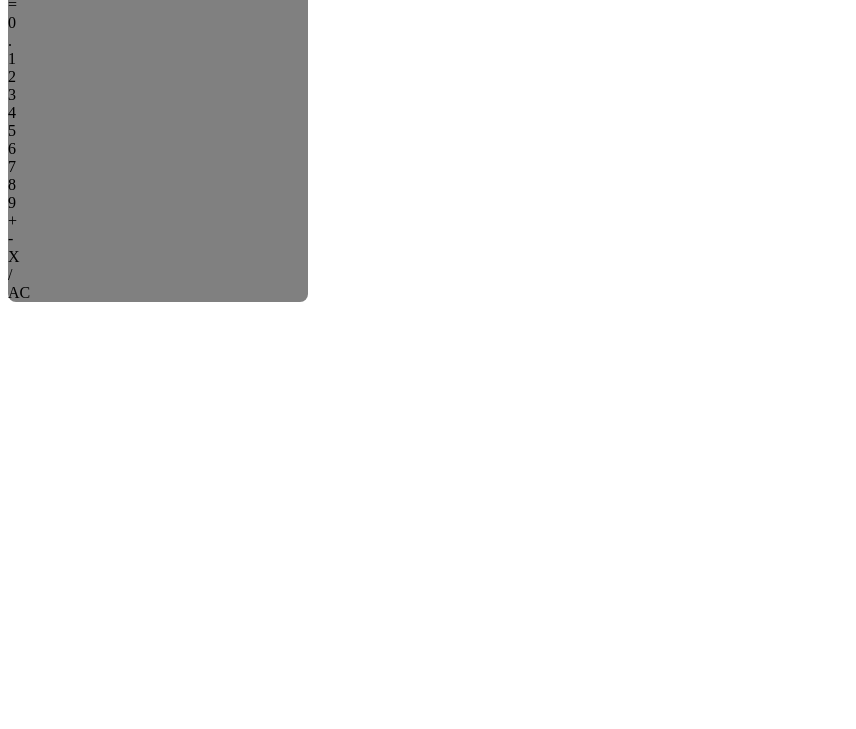
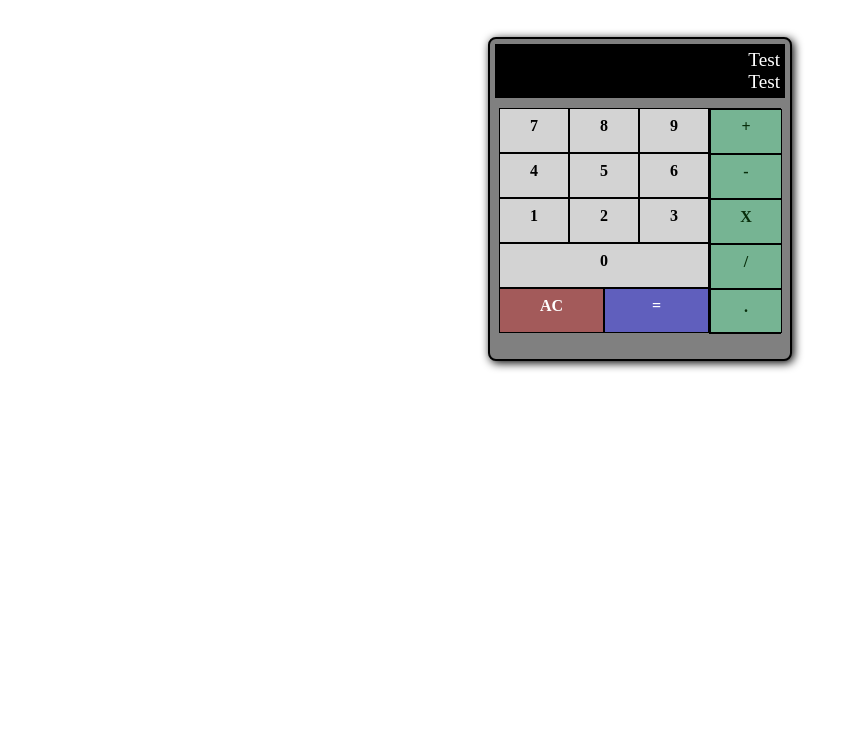
Before and after one commit to JeremyDuncan/Calculator, a plain HTML site: page index.html in a window 1280 px wide. Shown: the part 71-800 px from the top of the page, without its empty margins (0-856 px from the left). Drawn offline with nearby package versions, Linux system fonts and the light colour scheme.

Commit message:
updated css to give calculator appearance

```diff
--- a/App.js
+++ b/App.js
@@ -65,6 +65,7 @@ class ReactApp extends React.Component {
   render() {
     return (
       <div >
+        <h1>Calculator App</h1>
         <div id="calculator">
 
           {/* Display */}
@@ -77,16 +78,18 @@ class ReactApp extends React.Component {
             </div>
           </div>
 
-          {/* Equals */}
-          <div id="equals" onClick={() => {this.function()}}> = </div>
+            <div id="key-pad">
+              <div id="num-container">
+                <div id="num-row-4">
+                  <div id="seven" onClick={() => {this.enterNumber(7)}}> 7 </div>
+                  <div id="eight" onClick={() => {this.enterNumber(8)}}> 8 </div>
+                  <div id="nine"  onClick={() => {this.enterNumber(9)}}> 9 </div>
+                </div>
 
-          <div id="num-container">
-            <div id="num-row-1">
-              {/* Numbers */}
-              <div id="zero"  onClick={() => {this.enterNumber(0)}}> 0 </div>
-
-              {/* Decimal */}
-              <div id="decimal"  onClick={() => {this.function()}}> . </div>
+                <div id="num-row-3">
+                  <div id="four"  onClick={() => {this.enterNumber(4)}}> 4 </div>
+                  <div id="five"  onClick={() => {this.enterNumber(5)}}> 5 </div>
+                  <div id="six"   onClick={() => {this.enterNumber(6)}}> 6 </div>
                 </div>
 
                 <div id="num-row-2">
@@ -95,33 +98,30 @@ class ReactApp extends React.Component {
                   <div id="three" onClick={() => {this.enterNumber(3)}}> 3 </div>
                 </div>
 
-            <div id="num-row-3">
-              <div id="four"  onClick={() => {this.enterNumber(4)}}> 4 </div>
-              <div id="five"  onClick={() => {this.enterNumber(5)}}> 5 </div>
-              <div id="six"   onClick={() => {this.enterNumber(6)}}> 6 </div>
+                <div id="num-row-1">
+                  {/* Numbers */}
+                  <div id="zero"  onClick={() => {this.enterNumber(0)}}> 0 </div>
                 </div>
 
-            <div id="num-row-4">
-              <div id="seven" onClick={() => {this.enterNumber(7)}}> 7 </div>
-              <div id="eight" onClick={() => {this.enterNumber(8)}}> 8 </div>
-              <div id="nine"  onClick={() => {this.enterNumber(9)}}> 9 </div>
+                <div id="num-row-0">
+                  {/* Clear */}
+                  <div id="clear"    onClick={() => {this.clearScreen()}}> AC </div>
+                  {/* Equals */}
+                  <div id="equals" onClick={() => {this.function()}}> = </div>
+                </div>
               </div>
 
-          </div>
-
+              <div id="arithmatic-operators">
                 {/* Arithmetic Operators */}
                 <div id="add"      onClick={() => {this.function()}}> + </div>
                 <div id="subtract" onClick={() => {this.function()}}> - </div>
                 <div id="multiply" onClick={() => {this.function()}}> X </div>
                 <div id="divide"   onClick={() => {this.function()}}> / </div>
-
-
-
-          {/* Clear */}
-          <div id="clear"    onClick={() => {this.clearScreen()}}> AC </div>
-
+                {/* Decimal */}
+                <div id="decimal"  onClick={() => {this.function()}}> . </div>
               </div>
-
+            </div>
+        </div>
 
 {/* // User Story #7: At any time, pressing the clear button clears the input and output values, and returns the calculator to its initialized state; 0 should be shown in the element with the id of display. */}
 
--- a/style.css
+++ b/style.css
@@ -1,20 +1,259 @@
+h1 {
+  text-align: center;
+}
 #calculator {
   display: flex;
   flex-direction: column;
   width: 300px;
   background-color: grey;
+  border: solid 2px black;
   border-radius: 8px;
+  height: 320px;
+  box-shadow: 2px 2px 10px black;
+  margin: auto;
+  margin-top: 50px;
 }
 #calc-displays {
   display: flex;
   flex-direction: column;
   margin: auto;
   margin-top: 5px;
+  margin-bottom: 5px;
   padding: 5px;
   width: 280px;
   background-color: rgb(0, 0, 0);
-
   color: white;
   text-align: right;
   font-size: 1.2rem;
 }
+
+#key-pad {
+  margin: auto;
+  margin-top: 5px;
+  display: flex;
+  flex-direction: row;
+  width:280px;
+  height: 200px;
+  justify-content: center;
+  margin-bottom: 5px;
+}
+
+/* ============ CONTAINS THE NUMBERS =============*/
+
+#num-container {
+  display: flex;
+  flex-direction: column;
+  width: 210px;
+}
+
+/* ============ Row 0 =============*/
+#num-row-0 {
+  display: flex;
+  flex-direction: row;
+  width: 100%;
+  background-color:lightgray;
+}
+#clear {
+  margin: auto;
+  text-align: center;
+  width: 50%;
+  height: 35px;
+  border: 1px solid black;
+  padding-top: 8px;
+  background-color: rgb(163, 90, 90);
+  font-weight: bold;
+  color: white;
+}
+#equals {
+  margin: auto;
+  text-align: center;
+  width: 50%;
+  height: 35px;
+  border: 1px solid black;
+  padding-top: 8px;
+  background-color: rgb(96, 95, 189);
+  font-weight: bold;
+  color: white;
+}
+
+
+/* ============ Row 1 =============*/
+#num-row-1 {
+  display: flex;
+  flex-direction: row;
+  width: 210px;
+  background-color:lightgray;
+}
+#zero {
+  margin: auto;
+  text-align: center;
+  width: 210px;
+  height: 35px;
+  border: 1px solid black;
+  padding-top: 8px;
+  font-weight: bold;
+}
+
+
+/* ============ Row 2=============*/
+#num-row-2 {
+  display: flex;
+  flex-direction: row;
+  width: 210px;
+  background-color:lightgray;
+  font-weight: bold;
+}
+#one {
+  margin: auto;
+  text-align: center;
+  width: 70px;
+  height: 35px;
+  border: 1px solid black;
+  padding-top: 8px;
+}
+#two {
+  margin: auto;
+  text-align: center;
+  width: 70px;
+  height: 35px;
+  border: 1px solid black;
+  padding-top: 8px;
+}
+#three {
+  margin: auto;
+  text-align: center;
+  width: 70px;
+  height: 35px;
+  border: 1px solid black;
+  padding-top: 8px;
+}
+
+/* ============ Row 3 =============*/
+#num-row-3 {
+  display: flex;
+  flex-direction: row;
+  width: 210px;
+  background-color:lightgray;
+  font-weight: bold;
+}
+#four {
+  margin: auto;
+  text-align: center;
+  width: 70px;
+  height: 35px;
+  border: 1px solid black;
+  padding-top: 8px;
+}
+#five {
+  margin: auto;
+  text-align: center;
+  width: 70px;
+  height: 35px;
+  border: 1px solid black;
+  padding-top: 8px;
+}
+#six {
+  margin: auto;
+  text-align: center;
+  width: 70px;
+  height: 35px;
+  border: 1px solid black;
+  padding-top: 8px;
+}
+
+/* ============ Row 4 =============*/
+#num-row-4 {
+  display: flex;
+  flex-direction: row;
+  width: 210px;
+  background-color:lightgray;
+  font-weight: bold;
+}
+
+#seven {
+  margin: auto;
+  text-align: center;
+  width: 70px;
+  height: 35px;
+  border: 1px solid black;
+  padding-top: 8px;
+}
+#eight {
+  margin: auto;
+  text-align: center;
+  width: 70px;
+  height: 35px;
+  border: 1px solid black;
+  padding-top: 8px;
+}
+#nine {
+  margin: auto;
+  text-align: center;
+  width: 70px;
+  height: 35px;
+  border: 1px solid black;
+  padding-top: 8px;
+}
+
+
+/* ============ ARITHMATIC OPERATORS=============*/
+#arithmatic-operators {
+  display: flex;
+  flex-direction: column;
+  text-align: center;
+  width: 70px;
+  height: 112%;
+  border: 1px solid black;
+}
+#add {
+  text-align: center;
+  width: 70px;
+  height: 35px;
+  border: 1px solid black;
+  padding-top: 8px;
+  background-color: rgb(118, 180, 147);
+  font-weight: bold;
+  color: rgb(8, 46, 11);
+}
+#subtract {
+
+  text-align: center;
+  width: 70px;
+  height: 35px;
+  border: 1px solid black;
+  padding-top: 8px;
+  background-color: rgb(118, 180, 147);
+  font-weight: bold;
+  color: rgb(8, 46, 11);
+}
+#divide {
+  text-align: center;
+  width: 70px;
+  height: 35px;
+  border: 1px solid black;
+  padding-top: 8px;
+  background-color: rgb(118, 180, 147);
+  font-weight: bold;
+  color: rgb(8, 46, 11);
+}
+
+#multiply {
+  text-align: center;
+  width: 70px;
+  height: 35px;
+  border: 1px solid black;
+  padding-top: 8px;
+  background-color: rgb(118, 180, 147);
+  font-weight: bold;
+  color: rgb(8, 46, 11);
+}
+#decimal {
+  text-align: center;
+  width: 70px;
+  height: 35px;
+  border: 1px solid black;
+  padding-top: 8px;
+  background-color: rgb(118, 180, 147);
+  font-weight: bold;
+  color: rgb(8, 46, 11);
+}
```
Lines whose indentation alone changed are shown as unchanged.
